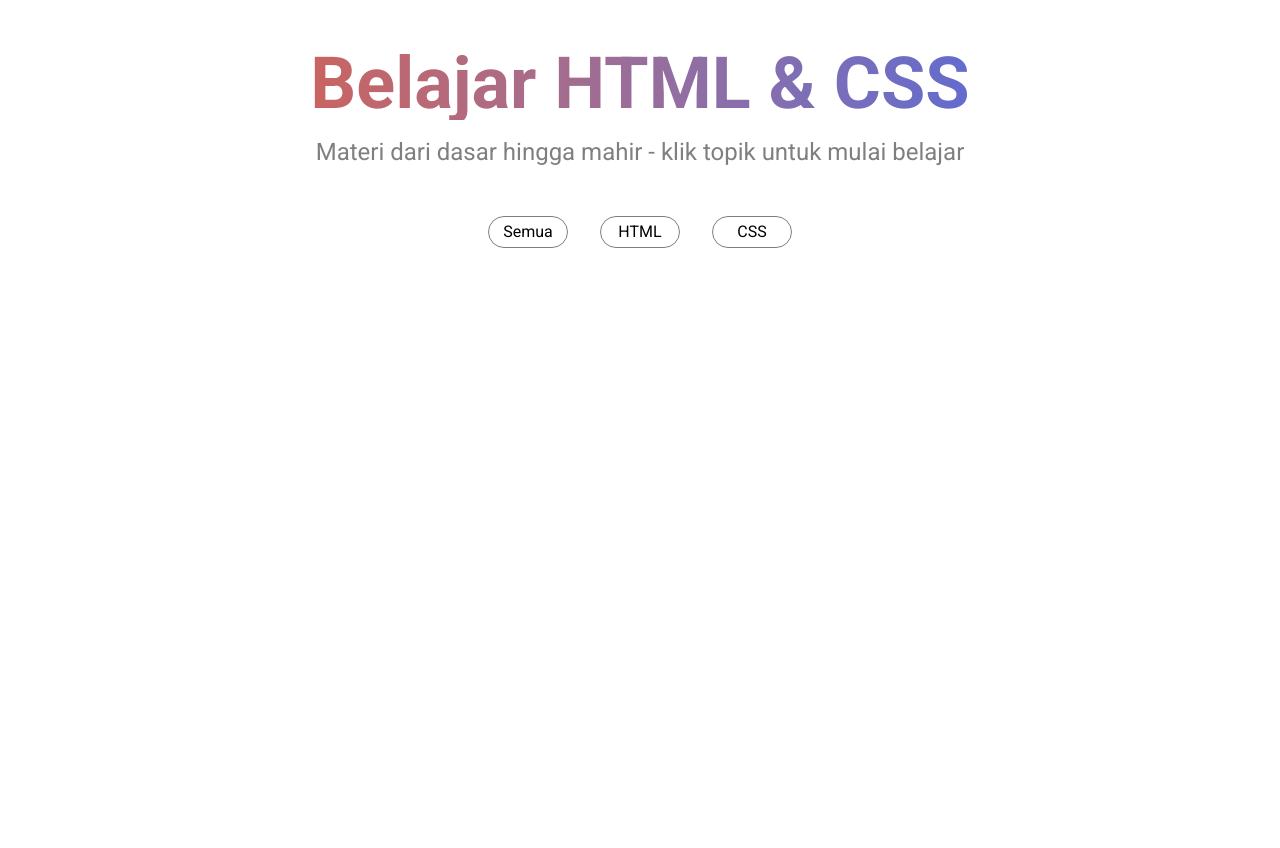
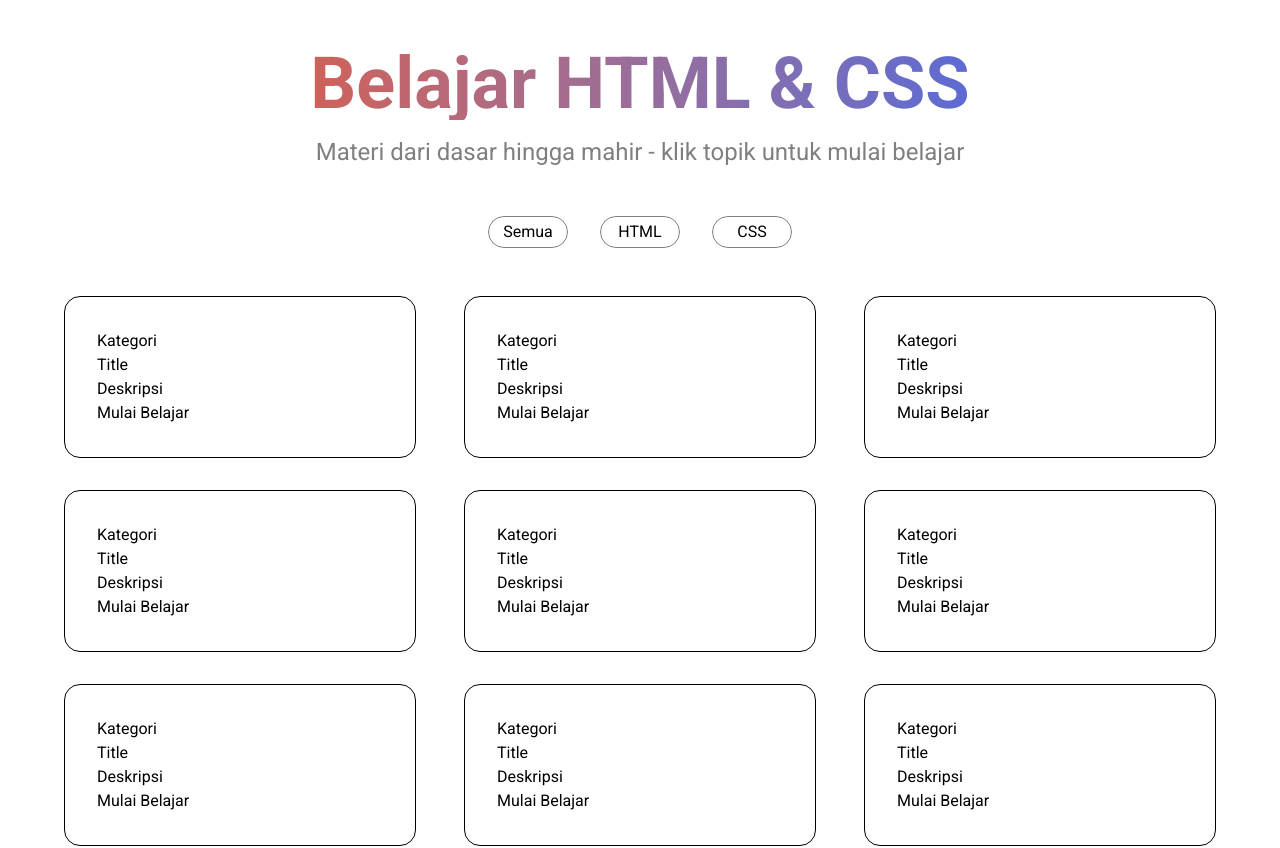
Before and after one commit to fahrypratama17/materi-workshop-web-hmdtif, a React (Vite) app: page / in a window 1280 px wide. Shown: the top 848 px of the page. Before the commit the page ends 800 px from the top, so only its background shows below. Built offline with nearby package versions, Linux system fonts and the light colour scheme.

Commit message:
feat: "add Materi component and integrate multiple Card components"

```diff
--- a/src/App.tsx
+++ b/src/App.tsx
@@ -1,9 +1,13 @@
 import Header from "./components/Header.tsx";
+import Materi from "./components/Materi.tsx";
 
 function App() {
   return (
     <>
       <Header />
+      <main>
+        <Materi />
+      </main>
     </>
   );
 }
--- /dev/null
+++ b/src/components/Card.tsx
@@ -0,0 +1,12 @@
+const Card = () => {
+  return (
+    <div className="border- rounded-2xl border p-8">
+      <p>Kategori</p>
+      <h1>Title</h1>
+      <p>Deskripsi</p>
+      <button>Mulai Belajar</button>
+    </div>
+  );
+};
+
+export default Card;
--- a/src/components/Header.tsx
+++ b/src/components/Header.tsx
@@ -1,8 +1,8 @@
-import Filter from "./filter.tsx";
+import Filter from "./Filter.tsx";
 
 const Header = () => {
   return (
-    <header className="mt-12 space-y-4">
+    <header className="mx-auto mt-12 w-[90%] space-y-4">
       <h1 className="title text-center text-7xl font-bold">
         Belajar HTML & CSS
       </h1>
--- /dev/null
+++ b/src/components/Materi.tsx
@@ -0,0 +1,22 @@
+import Card from "./Card.tsx";
+
+const Materi = () => {
+  return (
+    <section className="mx-auto mt-12 mb-8 grid w-[90%] gap-8 gap-x-12 md:grid-cols-2 lg:grid-cols-3">
+      <Card />
+      <Card />
+      <Card />
+      <Card />
+      <Card />
+      <Card />
+      <Card />
+      <Card />
+      <Card />
+      <Card />
+      <Card />
+      <Card />
+    </section>
+  );
+};
+
+export default Materi;
```
Also changed, not shown: src/components/Filter.tsx (renamed from src/components/filter.tsx).
